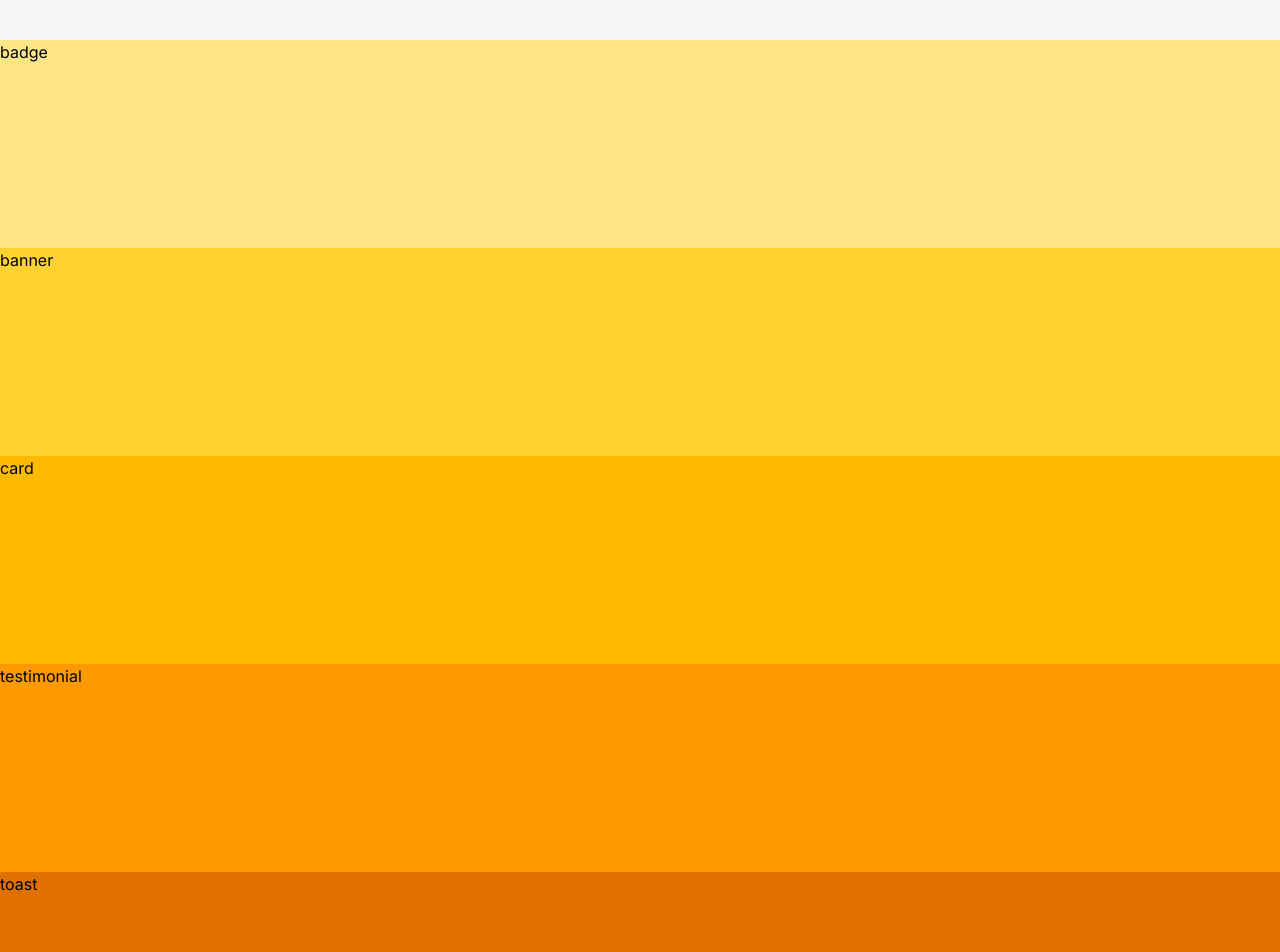
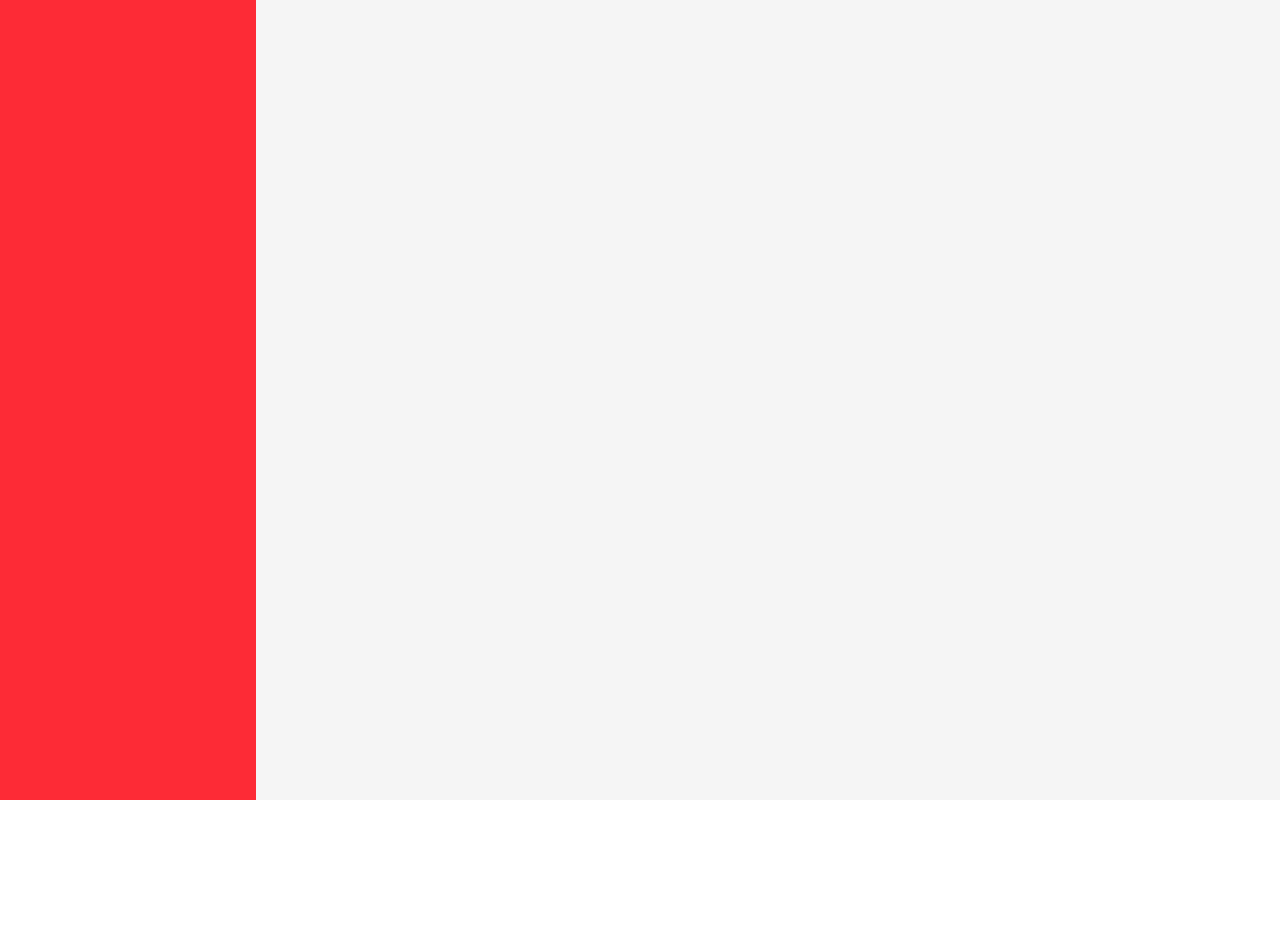
Before and after one commit to nicjrichDEV/solo-components, a React (Vite) app: page / in a window 1280 px wide. Shown: the top 952 px of the page. After the commit the page ends 800 px from the top, so only its background shows below. Built offline with nearby package versions, Linux system fonts and the light colour scheme.

Commit message:
Completely re-working life again.

```diff
--- a/src/App.jsx
+++ b/src/App.jsx
@@ -1,29 +1,9 @@
-import Navigation from "./components/Navigation";
+import Layout from "./layouts/MainLayout";
 
 function App() {
   return (
     <>
-      <Navigation />
-      <main className="flex flex-col overflow-y-auto pt-10">
-        <section id="badge" className="h-52 w-full bg-amber-200">
-          badge
-        </section>
-        <section id="banner" className="h-52 w-full bg-amber-300">
-          banner
-        </section>
-        <section id="card" className="h-52 w-full bg-amber-400">
-          card
-        </section>
-        <section id="testimonial" className="h-52 w-full bg-amber-500">
-          testimonial
-        </section>
-        <section id="toast" className="h-52 w-full bg-amber-600">
-          toast
-        </section>
-        <section id="tooltip" className="h-52 w-full bg-amber-700">
-          tooltip
-        </section>
-      </main>
+      <Layout></Layout>
     </>
   );
 }
--- a/src/components/Navigation.jsx
+++ b/src/components/Navigation.jsx
@@ -42,13 +42,16 @@ export default function Navigation() {
         </div>
 
         <div className="flex h-10 w-10 items-center justify-center justify-self-end border-l border-l-neutral-200">
-          <a href="">
+          <a
+            href="https://github.com/nicjrichDEV/solo-components"
+            target="_blank"
+          >
             <Github size={"20px"} />
           </a>
         </div>
       </div>
       <div
-        className={`${open ? "max-h-80 border-b shadow-sm" : "max-h-0"} fixed top-10 right-0 left-0 z-50 flex w-full flex-col items-center overflow-hidden border-b-0 border-b-neutral-200 bg-white transition-all duration-300 ease-out`}
+        className={`${open ? "max-h-80 border-b shadow-sm" : "max-h-0"} fixed top-10 right-0 left-0 z-50 flex w-full flex-col items-center overflow-hidden border-b-0 border-b-neutral-200 bg-white transition-all duration-300 lg:top-0 lg:left-0 lg:h-dvh lg:max-h-none lg:w-64 lg:transition-none`}
       >
         {componentNames.map((comp, i) => {
           return (
--- /dev/null
+++ b/src/layouts/MainLayout.jsx
@@ -0,0 +1,11 @@
+export default function Layout({ children }) {
+  // Main container spans whole screen on mobile
+  return (
+    <div className="min-h-screen lg:grid lg:grid-cols-[256px_1fr]">
+      {/* Desktop Sidebar */}
+      <aside className="hidden lg:flex lg:flex-col lg:bg-red-500"></aside>
+
+      <main className="flex-1 p-4">{children}</main>
+    </div>
+  );
+}
```
